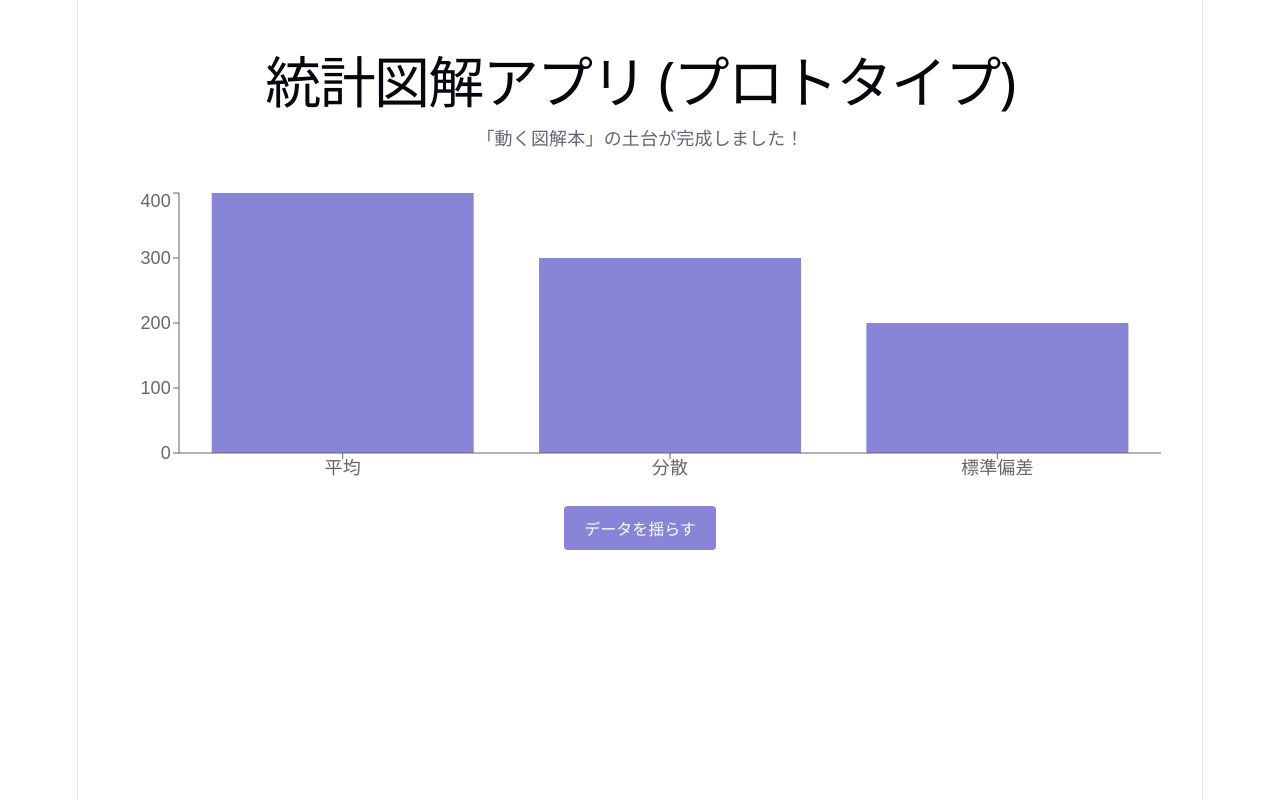
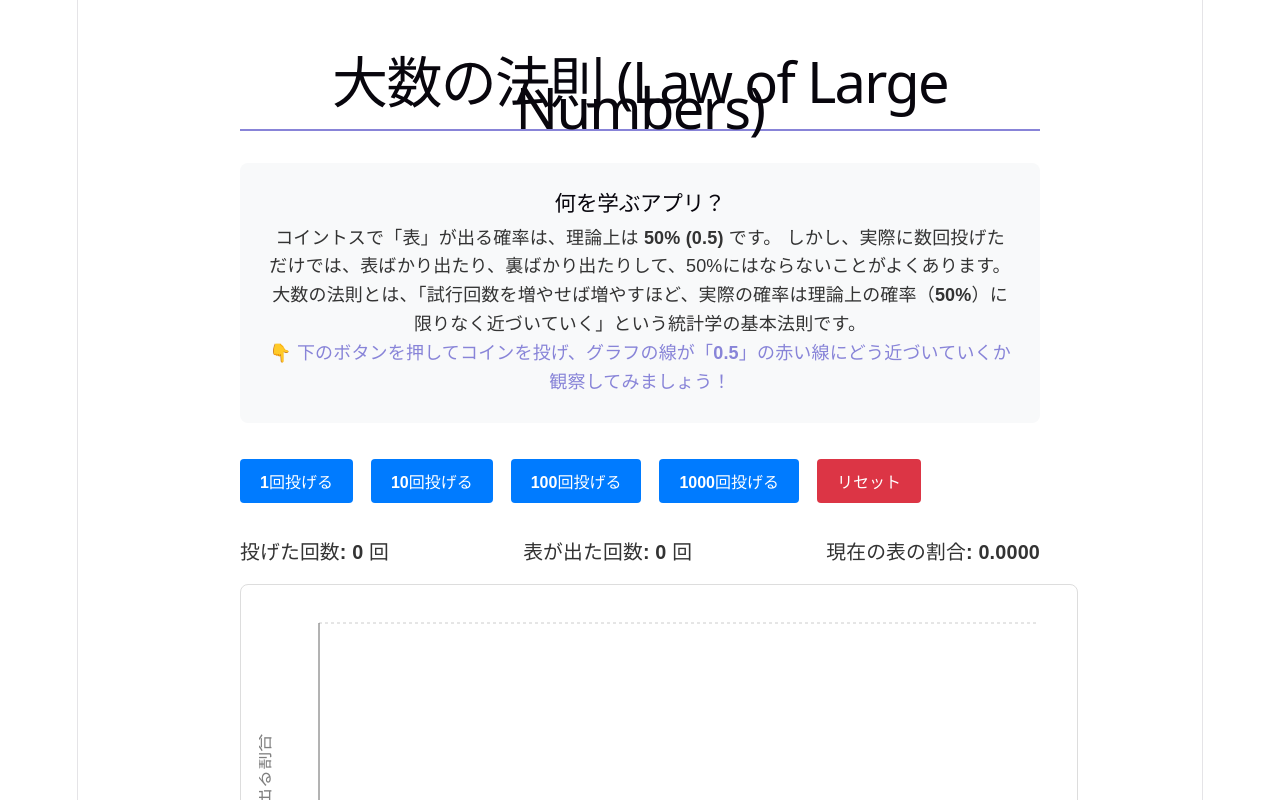
Before and after one commit to takedayasushi/statistics, a React (Vite) app: page / in a window 1280 px wide. Shown: the top 800 px of the page. Built offline with nearby package versions, Linux system fonts and the light colour scheme.

Commit message:
Implement Law of Large Numbers interactive visualization

```diff
--- a/src/App.tsx
+++ b/src/App.tsx
@@ -1,58 +1,134 @@
 import { useState } from 'react'
 import { motion } from 'framer-motion'
-import { BarChart, Bar, XAxis, YAxis, Tooltip, ResponsiveContainer } from 'recharts'
+import { LineChart, Line, XAxis, YAxis, CartesianGrid, Tooltip, ReferenceLine, ResponsiveContainer } from 'recharts'
 import './App.css'
 
 function App() {
-  const [data, setData] = useState([
-    { name: '平均', value: 400 },
-    { name: '分散', value: 300 },
-    { name: '標準偏差', value: 200 },
-  ]);
+  const [flips, setFlips] = useState(0);
+  const [heads, setHeads] = useState(0);
+  const [history, setHistory] = useState<{ trial: number; ratio: number }[]>([]);
 
-  const randomize = () => {
-    setData(data.map(item => ({
-      ...item,
-      value: Math.floor(Math.random() * 500) + 100
-    })));
-  }
+  const tossCoins = (times: number) => {
+    let newHeads = heads;
+    let currentFlips = flips;
+    const newHistory = [...history];
+
+    for (let i = 0; i < times; i++) {
+      currentFlips++;
+      if (Math.random() < 0.5) {
+        newHeads++;
+      }
+      // チャートが重くならないよう、適度に間引いて記録（または全て記録）
+      if (times === 1 || currentFlips % Math.max(1, Math.floor(times / 10)) === 0) {
+        newHistory.push({
+          trial: currentFlips,
+          ratio: newHeads / currentFlips
+        });
+      }
+    }
+
+    // 最終的な比率は必ず記録
+    if (newHistory.length === 0 || newHistory[newHistory.length - 1].trial !== currentFlips) {
+       newHistory.push({
+          trial: currentFlips,
+          ratio: newHeads / currentFlips
+        });
+    }
+
+    setHeads(newHeads);
+    setFlips(currentFlips);
+    setHistory(newHistory);
+  };
+
+  const reset = () => {
+    setFlips(0);
+    setHeads(0);
+    setHistory([]);
+  };
 
   return (
-    <div className="app-container" style={{ padding: '2rem', fontFamily: 'sans-serif' }}>
-      <motion.h1
-        initial={{ opacity: 0, y: -20 }}
-        animate={{ opacity: 1, y: 0 }}
-        transition={{ duration: 0.5 }}
-      >
-        統計図解アプリ (プロトタイプ)
-      </motion.h1>
+    <div style={{ maxWidth: '800px', margin: '0 auto', padding: '2rem', fontFamily: 'sans-serif', color: '#333' }}>
+      <motion.div initial={{ opacity: 0, y: -20 }} animate={{ opacity: 1, y: 0 }}>
+        <h1 style={{ borderBottom: '2px solid #8884d8', paddingBottom: '0.5rem' }}>大数の法則 (Law of Large Numbers)</h1>
 
-      <p>「動く図解本」の土台が完成しました！</p>
+        <div style={{ backgroundColor: '#f8f9fa', padding: '1.5rem', borderRadius: '8px', marginBottom: '2rem', lineHeight: '1.6' }}>
+          <h2 style={{ fontSize: '1.2rem', marginTop: 0 }}>何を学ぶアプリ？</h2>
+          <p>
+            コイントスで「表」が出る確率は、理論上は <strong>50% (0.5)</strong> です。
+            しかし、実際に数回投げただけでは、表ばかり出たり、裏ばかり出たりして、50%にはならないことがよくあります。
+          </p>
+          <p>
+            <strong>大数の法則</strong>とは、<strong>「試行回数を増やせば増やすほど、実際の確率は理論上の確率（50%）に限りなく近づいていく」</strong>という統計学の基本法則です。
+          </p>
+          <p style={{ fontWeight: 'bold', color: '#8884d8' }}>
+            👇 下のボタンを押してコインを投げ、グラフの線が「0.5」の赤い線にどう近づいていくか観察してみましょう！
+          </p>
+        </div>
+      </motion.div>
+
+      <div style={{ display: 'flex', gap: '1rem', flexWrap: 'wrap', marginBottom: '2rem' }}>
+        <button onClick={() => tossCoins(1)} style={btnStyle}>1回投げる</button>
+        <button onClick={() => tossCoins(10)} style={btnStyle}>10回投げる</button>
+        <button onClick={() => tossCoins(100)} style={btnStyle}>100回投げる</button>
+        <button onClick={() => tossCoins(1000)} style={btnStyle}>1000回投げる</button>
+        <button onClick={reset} style={{ ...btnStyle, backgroundColor: '#dc3545' }}>リセット</button>
+      </div>
+
+      <div style={{ display: 'flex', justifyContent: 'space-between', marginBottom: '1rem', fontSize: '1.1rem', fontWeight: 'bold' }}>
+        <span>投げた回数: {flips} 回</span>
+        <span>表が出た回数: {heads} 回</span>
+        <span>現在の表の割合: {flips > 0 ? (heads / flips).toFixed(4) : '0.0000'}</span>
+      </div>
 
       <motion.div
-        style={{ width: '100%', height: 300, marginTop: '2rem' }}
-        initial={{ scale: 0.9, opacity: 0 }}
-        animate={{ scale: 1, opacity: 1 }}
-        transition={{ delay: 0.2 }}
+        style={{ width: '100%', height: 400, backgroundColor: 'white', border: '1px solid #ddd', borderRadius: '8px', padding: '1rem' }}
+        initial={{ opacity: 0 }}
+        animate={{ opacity: 1 }}
       >
         <ResponsiveContainer>
-          <BarChart data={data}>
-            <XAxis dataKey="name" />
-            <YAxis />
-            <Tooltip />
-            <Bar dataKey="value" fill="#8884d8" animationDuration={1000} />
-          </BarChart>
+          <LineChart data={history} margin={{ top: 20, right: 20, bottom: 20, left: 0 }}>
+            <CartesianGrid strokeDasharray="3 3" vertical={false} />
+            <XAxis
+              dataKey="trial"
+              type="number"
+              domain={['dataMin', 'dataMax']}
+              label={{ value: '試行回数', position: 'insideBottom', offset: -10 }}
+            />
+            <YAxis
+              domain={[0, 1]}
+              ticks={[0, 0.25, 0.5, 0.75, 1.0]}
+              label={{ value: '表の出る割合', angle: -90, position: 'insideLeft', style: { textAnchor: 'middle' } }}
+            />
+            <Tooltip
+              formatter={(value: number) => [value.toFixed(3), '表の割合']}
+              labelFormatter={(label) => `${label}回目`}
+            />
+            <ReferenceLine y={0.5} stroke="red" strokeDasharray="3 3" label={{ value: '理論値 (50%)', position: 'insideTopRight', fill: 'red' }} />
+            <Line
+              type="monotone"
+              dataKey="ratio"
+              stroke="#8884d8"
+              strokeWidth={2}
+              dot={false}
+              isAnimationActive={false}
+            />
+          </LineChart>
         </ResponsiveContainer>
       </motion.div>
-
-      <button
-        onClick={randomize}
-        style={{ marginTop: '1rem', padding: '10px 20px', fontSize: '16px', cursor: 'pointer', backgroundColor: '#8884d8', color: 'white', border: 'none', borderRadius: '4px' }}
-      >
-        データを揺らす
-      </button>
     </div>
   )
 }
 
+const btnStyle = {
+  padding: '10px 20px',
+  fontSize: '16px',
+  cursor: 'pointer',
+  backgroundColor: '#007bff',
+  color: 'white',
+  border: 'none',
+  borderRadius: '4px',
+  fontWeight: 'bold',
+  transition: 'background-color 0.2s'
+}
+
 export default App
```
